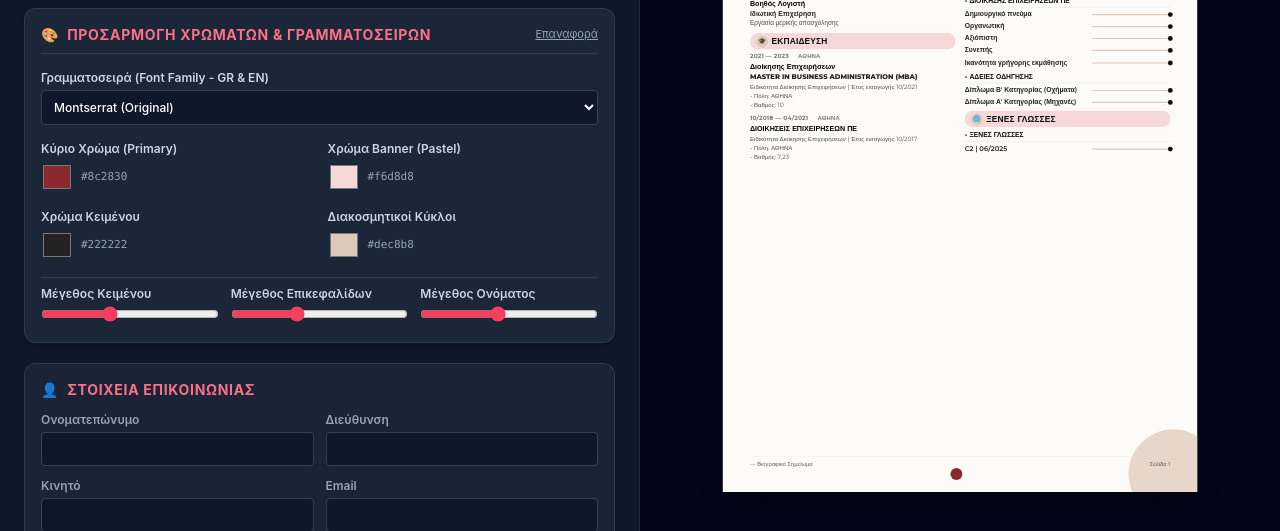
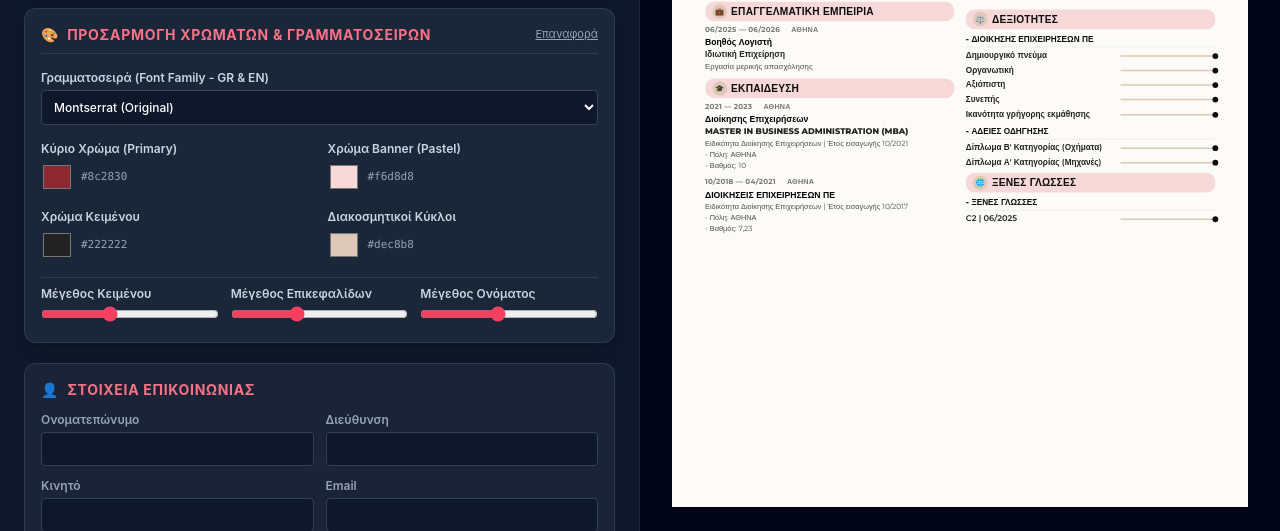
Before and after one commit to Digel93/cv-builder, a website: page www/index.html in a window 1280 px wide. Shown: the part 269-800 px from the top of the page. Drawn offline with nearby package versions, Linux system fonts and the light colour scheme; a web font is replaced by a local one.

Commit message:
Update index.html

```diff
--- a/www/index.html
+++ b/www/index.html
@@ -82,7 +82,7 @@
       }
     }
 
-    /* Scaler Viewport */
+    /* Scaler Viewport - Επιτρέπει scroll για εμφάνιση 2ης σελίδας */
     .a4-scaler-viewport {
       width: 100%;
       height: 100%;
@@ -90,13 +90,14 @@
       flex-direction: column;
       align-items: center;
       justify-content: flex-start;
-      overflow: hidden;
+      overflow-y: auto;
+      overflow-x: hidden;
       position: relative;
+      padding-bottom: 80px;
     }
 
     .a4-scaler {
       width: 794px;
-      height: 1123px;
       transform-origin: top center;
       flex-shrink: 0;
       transition: transform 0.15s ease-out;
@@ -657,16 +658,10 @@
       if (!viewport || !scaler) return;
 
       const vWidth = viewport.clientWidth;
-      const vHeight = viewport.clientHeight;
-
-      if (vWidth === 0 || vHeight === 0) return;
+      if (vWidth === 0) return;
 
       const a4W = 794;
-      const a4H = 1123;
-
-      const scaleX = (vWidth - 16) / a4W;
-      const scaleY = (vHeight - 16) / a4H;
-      const scale = Math.min(scaleX, scaleY);
+      const scale = (vWidth - 16) / a4W;
 
       scaler.style.transform = `scale(${scale})`;
     }
```
